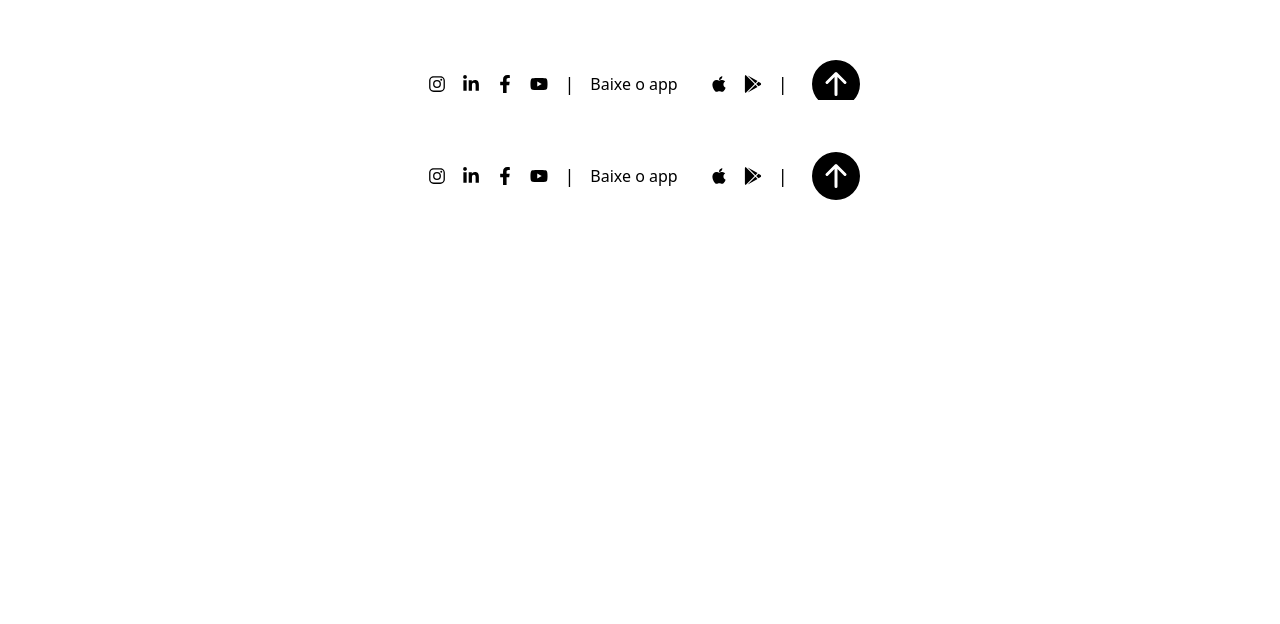
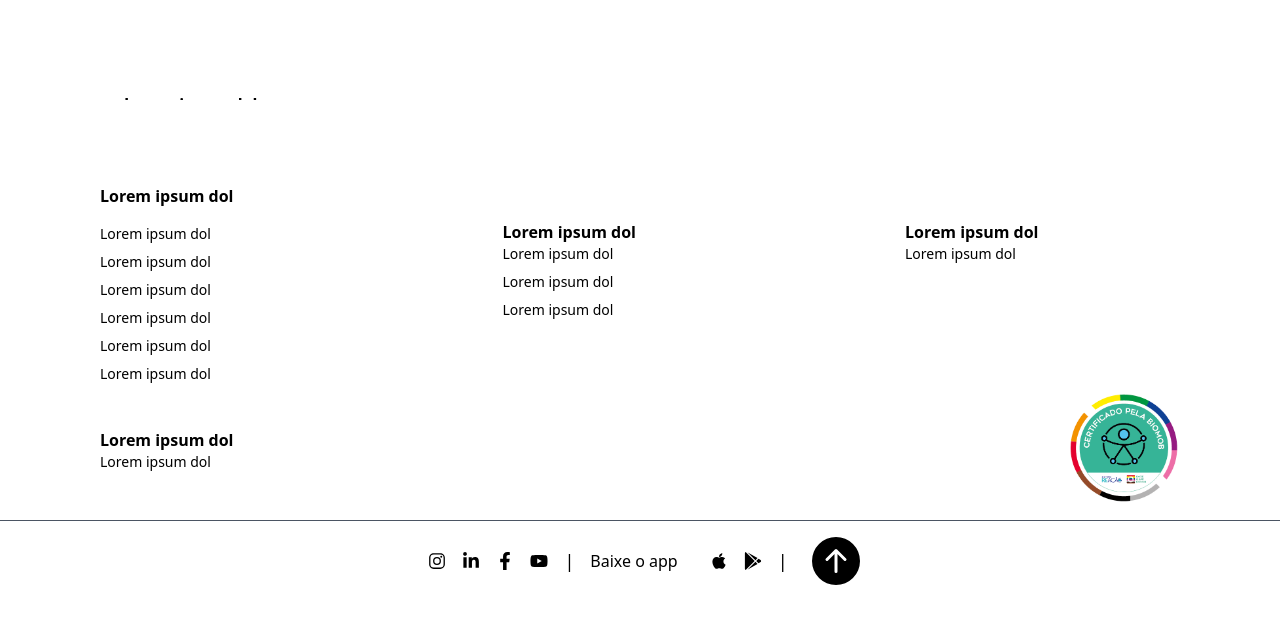
Before and after one commit to biomob/landing-page-fantasiando, a Next.js app: page /en/unauthorized in a window 1280 px wide. Shown: the part 648-1272 px from the top of the page. Before the commit the page ends 900 px from the top, so only its background shows below. Built offline with nearby package versions, Linux system fonts and the light colour scheme; no server answers.

Commit message:
Alinhamento e posicionamento do footer

```diff
--- /dev/null
+++ b/src/components/footer/combinedFooter.tsx
@@ -0,0 +1,86 @@
+"use client";
+import Image from 'next/image';
+
+const SolutionsSection = () => {
+    return (
+
+        <div className="flex w-full flex-wrap items-start justify-between ">
+
+
+            <div>
+                <p className="w-[275px] text-base font-bold">
+                    Lorem ipsum dol
+                </p>
+                <p className="mt-4 mb-2 w-[275px] text-sm">
+                    Lorem ipsum dol
+                </p>
+                <p className="mb-2 w-[275px] text-sm ">
+                    Lorem ipsum dol
+                </p>
+                <p className="mb-2 w-[275px] text-sm ">
+                    Lorem ipsum dol
+                </p>
+                <p className="mb-2 w-[275px] text-sm ">
+                    Lorem ipsum dol
+                </p>
+                <p className="mb-2 w-[275px] text-sm ">
+                    Lorem ipsum dol
+                </p>
+                <p className="mb-2 w-[275px] text-sm ">
+                    Lorem ipsum dol
+                </p>
+            </div>
+
+
+            <div className="sm:mt-9">
+                <p className="w-[275px] text-base font-bold">
+                    Lorem ipsum dol
+                </p>
+                <p className="mb-2 w-[275px] text-sm">
+                    Lorem ipsum dol
+                </p>
+                <p className="mb-2 w-[275px] text-sm">
+                    Lorem ipsum dol
+                </p>
+                <p className="mb-3 w-[275px] text-sm">
+                    Lorem ipsum dol
+                </p>
+            </div>
+
+            <div className="sm:mt-9">
+                <p className="w-[275px] text-base font-bold">
+                    Lorem ipsum dol
+                </p>
+                <p className="mb-2 w-[275px] text-sm">
+                    Lorem ipsum dol
+                </p>
+
+            </div>
+
+            <div className="sm:mt-9">
+                <p className="w-[275px] text-base font-bold">
+                    Lorem ipsum dol
+                </p>
+                <p className="mb-2 w-[275px] text-sm">
+                    Lorem ipsum dol
+                </p>
+
+            </div>
+
+
+            <div className="flex flex-col items-center gap-y-4 sm:items-end">
+                <Image
+                    src='/img/logo_certificado_biomob.png'
+                    alt="Logo do site certificado pela Biomob."
+                    title="Logo do site certificado pela Biomob."
+                    width={112}
+                    height={112}
+                    className="h-28 w-28"
+                />
+
+            </div>
+        </div>
+    );
+};
+
+export default SolutionsSection;
--- a/src/components/footer/footer.tsx
+++ b/src/components/footer/footer.tsx
@@ -5,6 +5,7 @@ import { IoLogoInstagram } from "react-icons/io5";
 import { FaLinkedinIn, FaFacebookF, FaYoutube, FaGooglePlay, FaApple } from "react-icons/fa";
 import { BsArrowUpCircleFill } from "react-icons/bs";
 import Link from "next/link";
+import SolutionsSection from "./combinedFooter";
 
 export const Footer = () => {
   function scrollToTop(): void {
@@ -16,6 +17,10 @@ export const Footer = () => {
 
   return (
     <div className="flex flex-col m-auto py-[52px]">
+      <div className="flex flex-col container m-auto pt-8">
+        <SolutionsSection />
+      </div>
+      <hr className="w-full my-4 border-gray-600"></hr>
       <div className="md:flex items-center justify-center h-12 px-2 gap-x-4">
         <div className="flex items-center justify-center h-[1.925rem] px-2 gap-x-4">
           <Link href="https://www.instagram.com/biomobguia/" target="_blank">
```
Also changed, not shown: public/img/logo_certificado_biomob.png (added).
